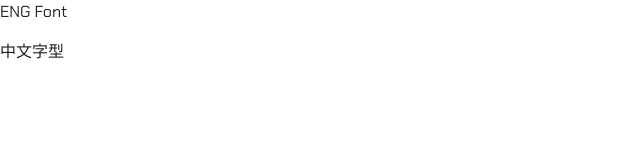
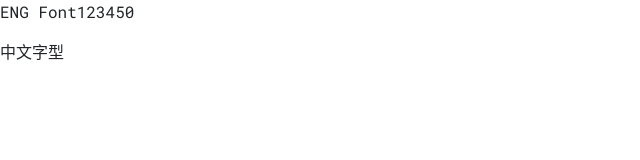
Before and after one commit to minuxoio/finalpro, a plain HTML site: page index.html in a window 1280 px wide. Shown: the full height of the page, 0-640 px from the left. Drawn offline with nearby package versions, Linux system fonts and the light colour scheme.

Commit message:
字體調整

```diff
--- a/css/style.css
+++ b/css/style.css
@@ -1,9 +1,6 @@
 body {
   font-family:
-    /* 英文字型優先順序 */ "Chakra Petch", "Arial",
-    /* 中文字型優先順序 */ "Noto Sans TC", "PingFang TC", "Microsoft JhengHei",
-    /* 後備字型 */ sans-serif;
+    /* 英文字型優先順序 */ "Roboto Mono", "Helvetica", "Arial",
+    /* 中文字型優先順序 */ "Roboto Mono", "Noto Sans CJK TC", "PingFang TC",
+    "Microsoft JhengHei", /* 後備字型 */ sans-serif;
 }
-bg {
-  background-color: #ffffff;
-}
--- a/index.html
+++ b/index.html
@@ -14,18 +14,12 @@
     <link rel="preconnect" href="https://fonts.googleapis.com" />
     <link rel="preconnect" href="https://fonts.gstatic.com" crossorigin />
     <link
-      href="https://fonts.googleapis.com/css2?family=Chakra+Petch:ital,wght@0,300;0,400;0,500;0,600;0,700;1,300;1,400;1,500;1,600;1,700&display=swap"
-      rel="stylesheet"
-    />
-    <link rel="preconnect" href="https://fonts.googleapis.com" />
-    <link rel="preconnect" href="https://fonts.gstatic.com" crossorigin />
-    <link
-      href="https://fonts.googleapis.com/css2?family=Chakra+Petch:ital,wght@0,300;0,400;0,500;0,600;0,700;1,300;1,400;1,500;1,600;1,700&family=Noto+Sans+TC:wght@100..900&display=swap"
+      href="https://fonts.googleapis.com/css2?family=Roboto+Mono:ital,wght@0,100..700;1,100..700&display=swap"
       rel="stylesheet"
     />
   </head>
   <body>
-    <p>ENG Font</p>
+    <p>ENG Font123450</p>
     <p>中文字型</p>
   </body>
 </html>
```
Also changed, not shown: script.js (added).
